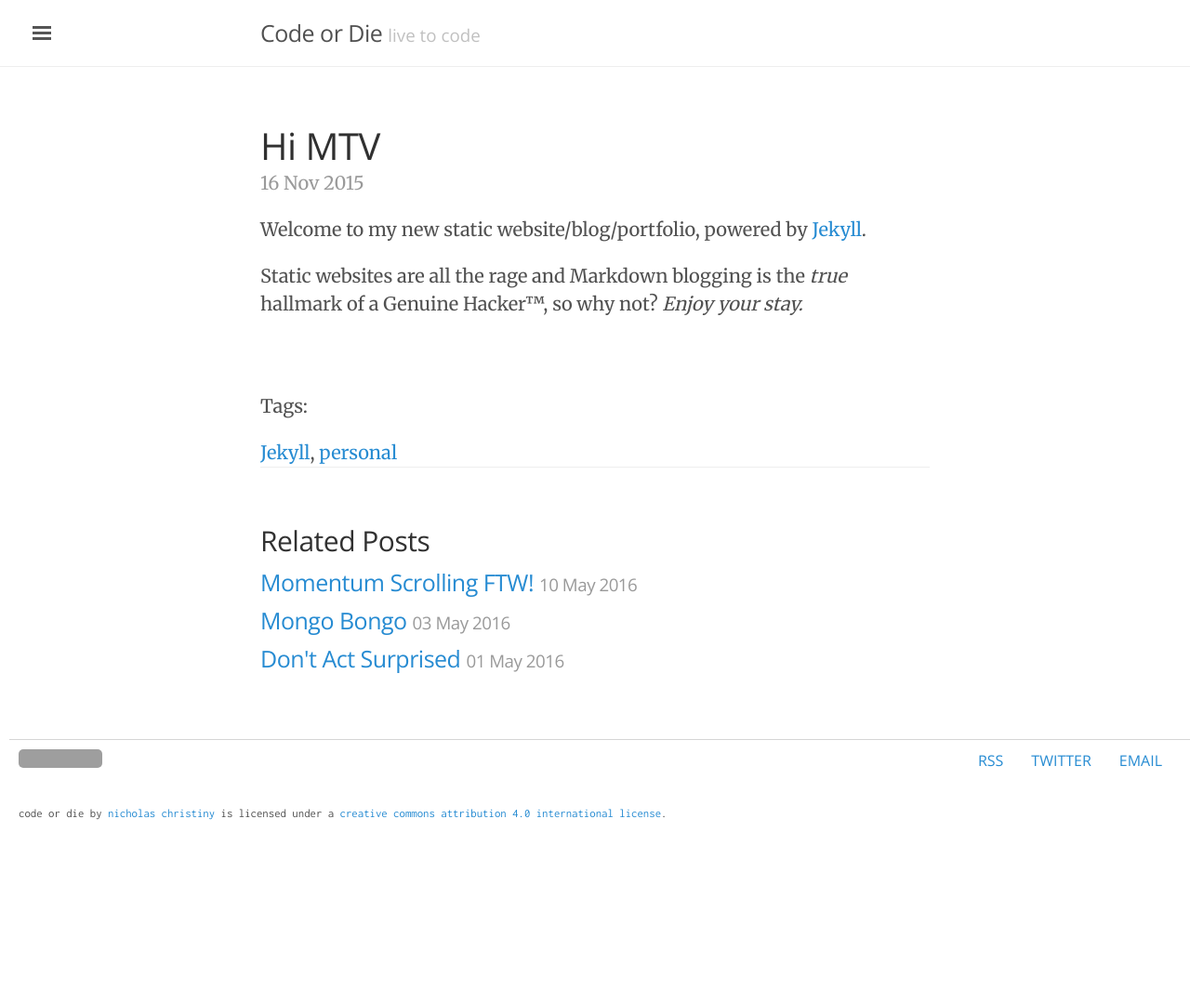
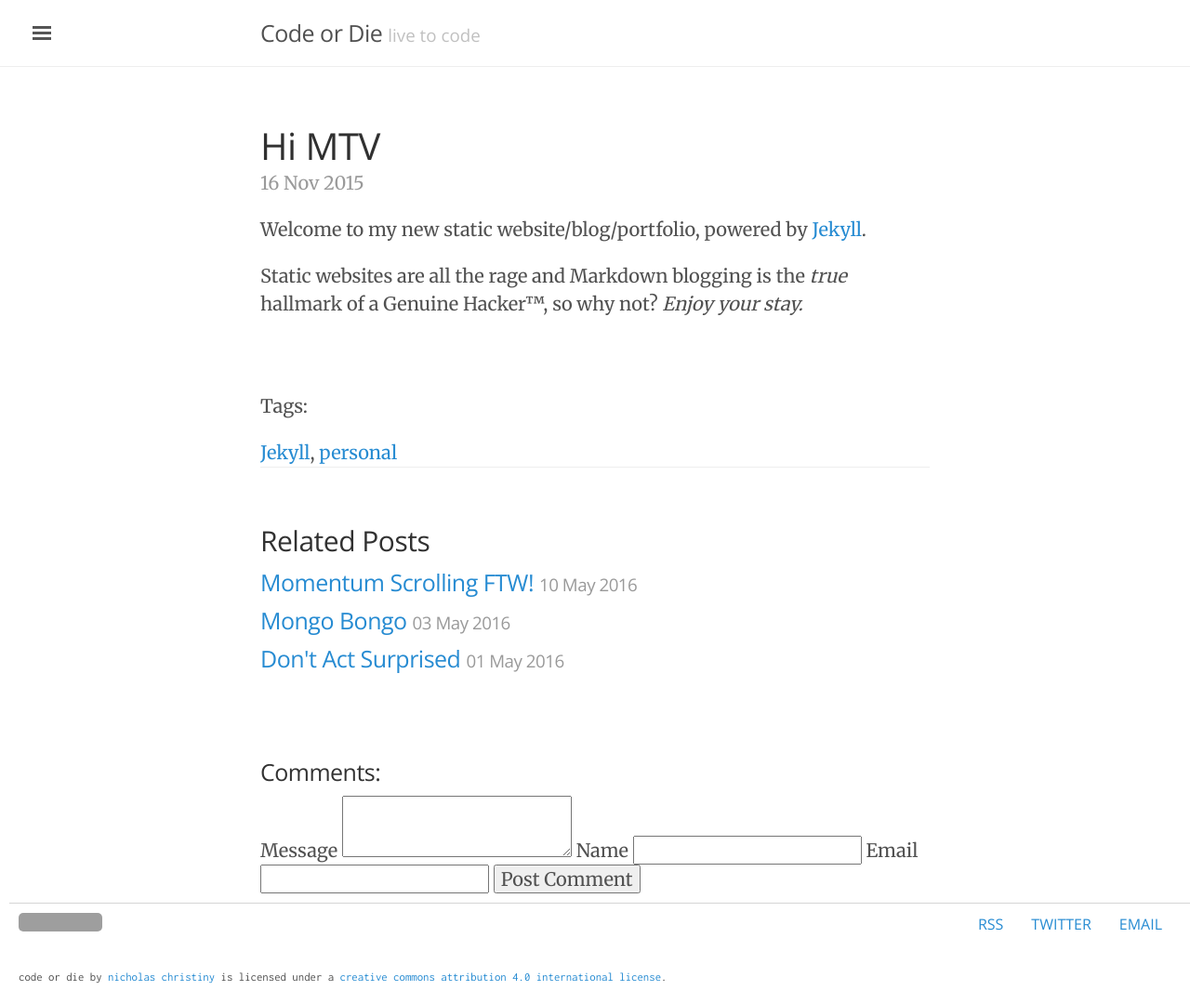
Before and after one commit to nchristiny/nchristiny.github.io, a Jekyll site: the page built from _posts/2015-11-16-welcome-to-my-site.md, in a window 1280 px wide. Shown: the whole page at 93% size. Built offline with Jekyll 4.4.1, drawn with Linux system fonts in a browser that asks for light colours; nearby versions of some CDN libraries; comment, search, counter and statistics services are not loaded; grey boxes are pictures that could not be loaded.

Commit message:
Add firebase and comment support scripts

```diff
--- /dev/null
+++ b/_includes/comments.html
@@ -0,0 +1,14 @@
+<h3>Comments:</h3>
+
+<form id="comment">
+  <label for="message">Message</label>
+  <textarea id="message"></textarea>
+
+  <label for="name">Name</label>
+  <input type="text" id="name">
+
+  <label for="email">Email</label>
+  <input type="text" id="email">
+
+  <input type="submit" value="Post Comment">
+</form>
--- a/_includes/head.html
+++ b/_includes/head.html
@@ -25,6 +25,10 @@
   <link rel="alternate" type="application/rss+xml" title="RSS" href="{{ site.baseurl }}/atom.xml">
 
   <!-- Js -->
+  <script src="https://cdn.firebase.com/js/client/2.2.1/firebase.js"></script>
   <script src="{{ site.baseurl }}/public/js/jquery-1.12.3.min.js"></script>
+  <script src="https://cdnjs.cloudflare.com/ajax/libs/moment.js/2.11.0/moment.min.js"></script>
+  <script src="https://cdnjs.cloudflare.com/ajax/libs/blueimp-md5/2.1.0/js/md5.js"></script>
   <script src="{{ site.baseurl }}/public/js/application.js"></script>
+  <script src="{{ site.baseurl }}/public/js/blog.js"></script>
 </head>
--- a/_layouts/post.html
+++ b/_layouts/post.html
@@ -8,7 +8,10 @@ layout: default
   {{ content }}
 </div>
 
-<p>Tags: </p> {% include post_tags.html %}
+<div class="tags">
+  <p>Tags:</p>
+  {% include post_tags.html %}
+</div>
 
 <div class="related">
   <h2>Related Posts</h2>
@@ -25,3 +28,5 @@ layout: default
     {% endfor %}
   </ul>
 </div>
+
+{% include comments.html %}
```
Also changed, not shown: public/js/blog.js (added, +9 -0 lines).
